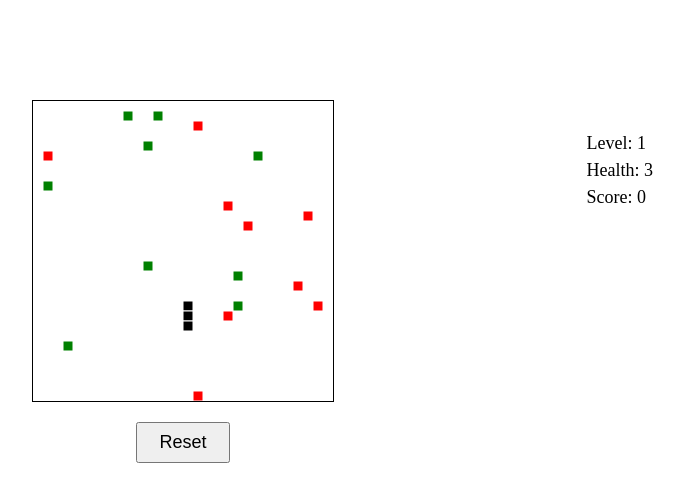
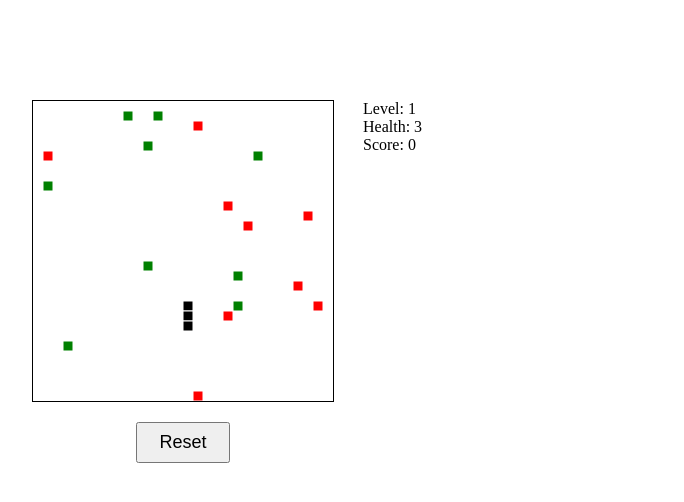
Before and after one commit to ProgrammingDojo/snake, a website with bundled scripts: page index.html in a window 1280 px wide. Shown: the whole page, without its empty margins (457-1141 px from the left). Built offline with nearby package versions, Linux system fonts and the light colour scheme.

Commit message:
update Style

```diff
--- a/src/main.ts
+++ b/src/main.ts
@@ -34,7 +34,7 @@ class Main {
         }
     }
 
-    private drawGameOver() {
+    private drawGameOver(): void {
         canvasContext.font = "bold 28px black serif";
         canvasContext.fillText(
             "GAME OVER",
@@ -51,7 +51,7 @@ class Main {
         return 200 - this.level * 10;
     }
 
-    public main() {
+    public main():void {
         this.intervalId = setInterval(() => {
             this.decideGameOver(this.game);
             if (this.isGameOver) return;
@@ -70,7 +70,7 @@ class Main {
         }, this.setIntervalTime());
     }
 
-    public stop() {
+    public stop():void {
         if (this.intervalId !== null) {
             clearInterval(this.intervalId);
             this.intervalId = null;
--- a/styles.css
+++ b/styles.css
@@ -18,8 +18,6 @@
 
 .dashboard{
     position: absolute;
-    top: 130px;
-    right: 170px;
-    font-size: 18px;
-    line-height: 1.5em;
+    left: calc(50% + 180px);
+    top: 100px;
 }
```
Also changed, not shown: index.html (+1 -0 lines).
